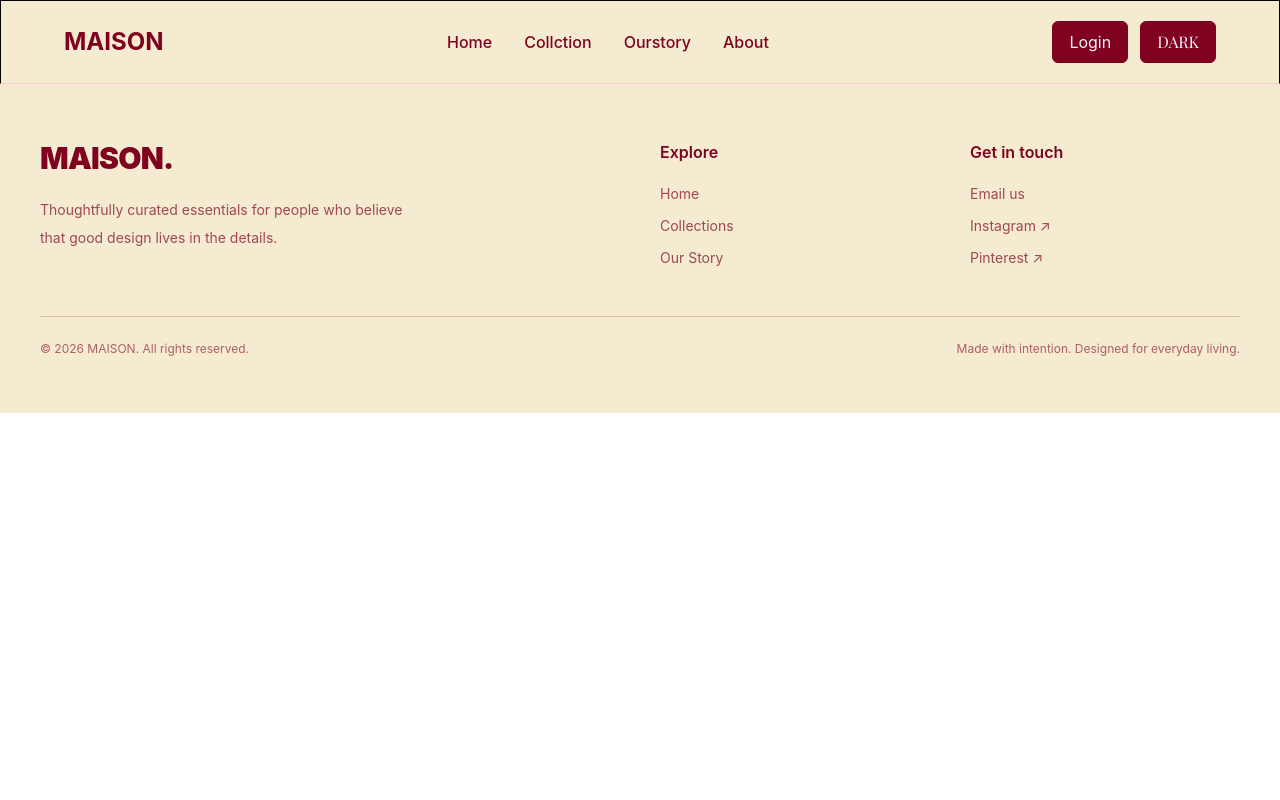
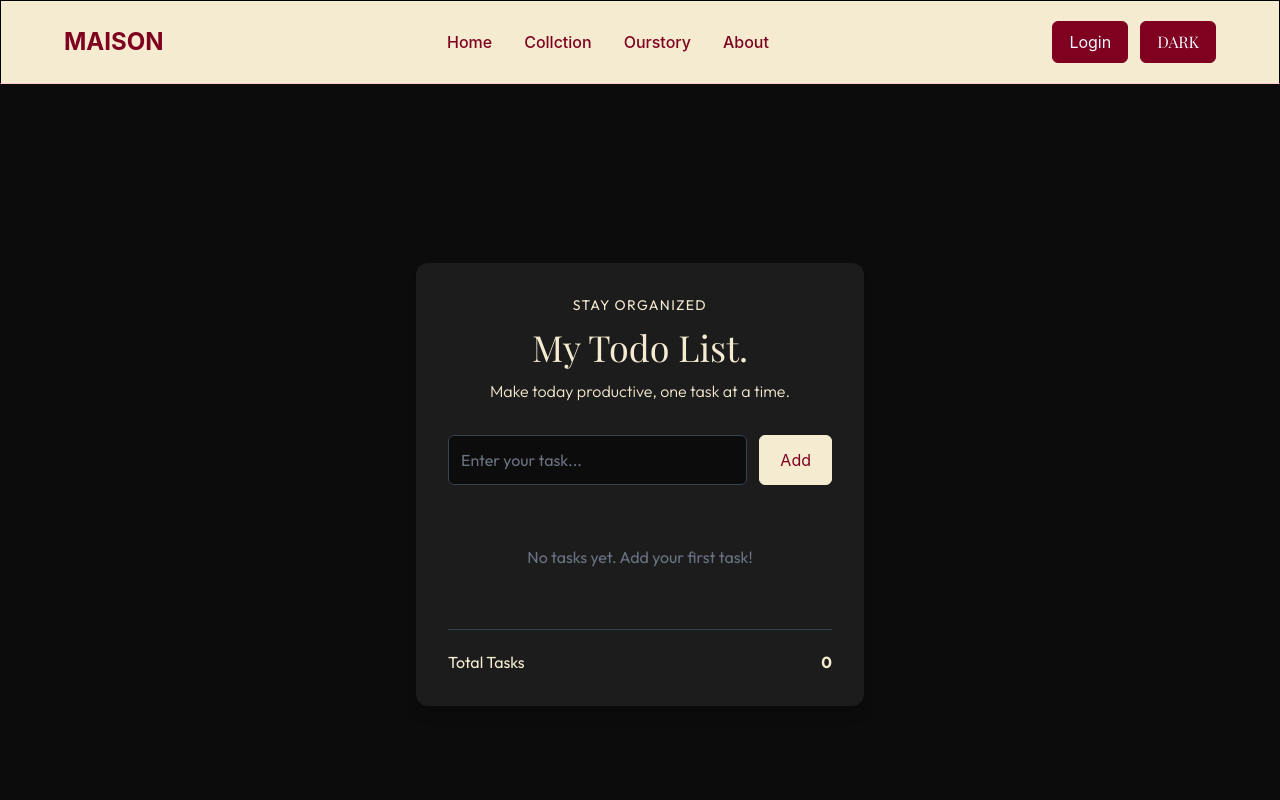
Before and after one commit to adarsh-devop/maison, a React (Vite) app: page /todo in a window 1280 px wide. Shown: the top 800 px of the page. Built offline with nearby package versions, Linux system fonts and the light colour scheme; a web font is replaced by a local one.

Commit message:
3 commit

```diff
--- a/src/App.jsx
+++ b/src/App.jsx
@@ -9,6 +9,7 @@ import Discover from "./components/Discover ";
 import Layout from "./Layout/Layout";
 import ProductDetils from "./pages/ProductDetils";
 import ThemeeProvider from "./Context/ThemeContext";
+import Todo from "./components/Todo";
 
 const App = () => {
   return (
@@ -22,6 +23,8 @@ const App = () => {
           <Route path="/con" element={<About/>}/>
           <Route path="/abo" element={<Ourstory/>}/>
           <Route path="/product/:id"  element={<ProductDetils/>}/>
+          <Route path="/todo"  element={<Todo/>}/>
+
       </Routes>
       <Footer/>
     </div>
--- a/src/Layout/Layout.jsx
+++ b/src/Layout/Layout.jsx
@@ -9,8 +9,7 @@ const Layout = ({}) => {
     <div>
         <Home />
         <Discover/>
-        <Counter/>
-        <Todo/>
+
     </div>
   )
 }
--- a/src/components/Footer.jsx
+++ b/src/components/Footer.jsx
@@ -11,7 +11,7 @@ function Footer() {
       className={`${
         nightMode
           ? "bg-black text-[#F5EBD0]"
-          : "bg-[#F5EBD0] text-[#7F011F]"
+          : "bg-[#7f011f]  text-[#F5EBD0]"
       }`}
     >
       <div className="max-w-7xl mx-auto px-6 lg:px-10 py-14">
@@ -24,7 +24,7 @@ function Footer() {
             </a>
 
             <p className={`mt-5 max-w-sm text-sm leading-7 ${
-              nightMode ? "text-[#F5EBD0]/70" : "text-[#7F011F]/70"
+              nightMode ? "text-[#F5EBD0]/70" : "text-[#F5EBD0]/70"
             }`}>
               Thoughtfully curated essentials for people who believe
               that good design lives in the details.
@@ -34,7 +34,7 @@ function Footer() {
           <div>
             <h3 className="font-semibold mb-5">Explore</h3>
             <ul className={`space-y-3 text-sm ${
-              nightMode ? "text-[#F5EBD0]/70" : "text-[#7F011F]/70"
+              nightMode ? "text-[#F5EBD0]/70" : "text-[#F5EBD0]/70"
             }`}>
               <li><a href="/" className="hover:opacity-70 transition">Home</a></li>
               <li><a href="#collections" className="hover:opacity-70 transition">Collections</a></li>
@@ -45,7 +45,7 @@ function Footer() {
           <div>
             <h3 className="font-semibold mb-5">Get in touch</h3>
             <ul className={`space-y-3 text-sm ${
-              nightMode ? "text-[#F5EBD0]/70" : "text-[#7F011F]/70"
+              nightMode ? "text-[#F5EBD0]/70" : "text-[#F5EBD0]/70"
             }`}>
               <li>
                 <a href="mailto:hello@maison.example" className="hover:opacity-70 transition">
@@ -62,7 +62,7 @@ function Footer() {
         <div className={`mt-12 pt-6 border-t flex flex-col sm:flex-row justify-between gap-3 text-xs ${
           nightMode
             ? "border-[#F5EBD0]/20 text-[#F5EBD0]/60"
-            : "border-[#7F011F]/20 text-[#7F011F]/60"
+            : "border-[#7F011F]/20 text-[#F5EBD0] /60"
         }`}>
           <p>© 2026 MAISON. All rights reserved.</p>
           <p>Made with intention. Designed for everyday living.</p>
--- a/src/components/Home.jsx
+++ b/src/components/Home.jsx
@@ -7,7 +7,7 @@ const Home = () => {
 
   return (
     <div
-      className={`flex items-center h-screen ${
+      className={`flex flex-col md:flex flex-row items-center h-screen ${
         nightMode ? "bg-[#0c0c0c]" : "bg-[#F5EBD0]"
       }`}
     >
--- a/src/components/Todo.jsx
+++ b/src/components/Todo.jsx
@@ -1,35 +1,144 @@
-import React from 'react'
-import { useState } from 'react'
+
+import React, { useState } from "react";
 
 const Todo = () => {
 
-    const [text,setText]=useState("")
-    const [todos,setTodos]=useState([])
+  const [text, setText] = useState("");
+  const [todos, setTodos] = useState([]);
+  const [editIndex, setEditIndex] = useState(null);
 
-    const addData = ()=>{
-        setTodos([...todos,text])
-        setText("")
+  const addData = () => {
+    if (text.trim() === "") {
+      alert("Enter a value");
+      return;
     }
 
-    const deleteData = (index)=>{
-        const updated = todos.filter((itm,indx)=>indx !== index )
-        setTodos(updated)
+    if (editIndex !== null) {
+      const updated = [...todos];
+      updated[editIndex] = text;
+      setTodos(updated);
+      setEditIndex(null);
+    } else {
+      setTodos([...todos, text]);
     }
 
+    setText("");
+  };
+
+  const deleteData = (index) => {
+    const updated = todos.filter((itm, indx) => indx !== index);
+    setTodos(updated);
+  };
+
+  const editTodo = (index) => {
+    setText(todos[index]);
+    setEditIndex(index);
+  };
+
   return (
-    <div>
-        <input type="text" value={text} onChange={(e)=>setText(e.target.value)} />
-        <button onClick={addData}>add</button>
-        <div>
-            {todos.map((item,intex)=>(
-                <div className="flex gap-3" key={intex}>
-                    <p>{item}</p>
-                    <button className='text-red-700 bg-red-400 p-1' onClick={()=>deleteData(intex)}>delete</button>
+    <div className="min-h-screen flex items-center justify-center p-5 bg-[#0c0c0c]">
+
+      <div className="w-full max-w-md p-8 rounded-xl shadow-lg bg-[#1c1c1c]">
+
+        {/* Heading */}
+        <div className="text-center mb-8">
+
+          <p className="uppercase text-sm tracking-widest font-out text-[#F5EBD0]">
+            Stay organized
+          </p>
+
+          <h1 className="font-ply text-4xl mt-3 text-[#F5EBD0]">
+            My Todo List.
+          </h1>
+
+          <p className="font-out font-light mt-3 text-[#F5EBD0]">
+            Make today productive, one task at a time.
+          </p>
+
+        </div>
+
+        {/* Input */}
+        <div className="flex gap-3 mb-7">
+
+          <input
+            type="text"
+            value={text}
+            onChange={(e) => setText(e.target.value)}
+            onKeyDown={(e) => e.key === "Enter" && addData()}
+            placeholder="Enter your task..."
+            className="flex-1 min-w-0 p-3 rounded-md border border-gray-700 bg-[#0c0c0c] text-[#F5EBD0] placeholder-gray-500 outline-none focus:border-[#F5EBD0] font-out"
+          />
+
+          <button
+            onClick={addData}
+            className="px-5 rounded-md border bg-[#F5EBD0] border-[#F5EBD0] text-[#7f011f] hover:bg-[#1c1c1c] hover:text-[#F5EBD0] transition"
+          >
+            {editIndex !== null ? "Update" : "Add"}
+          </button>
+
+        </div>
+
+        {/* Todo List */}
+        <div className="flex flex-col gap-3">
+
+          {todos.length === 0 ? (
+
+            <p className="text-center py-8 font-out text-gray-500">
+              No tasks yet. Add your first task!
+            </p>
+
+          ) : (
+
+            todos.map((item, index) => (
+
+              <div
+                key={index}
+                className="flex items-center justify-between gap-3 p-4 rounded-md border bg-[#0c0c0c] border-gray-800"
+              >
+
+                <p className="font-out text-[#F5EBD0] break-all">
+                  {item}
+                </p>
+
+                <div className="flex gap-2 shrink-0">
+
+                  <button
+                    onClick={() => editTodo(index)}
+                    className="bg-blue-900 text-blue-100 px-3 py-2 rounded-md hover:bg-blue-800 transition"
+                  >
+                    Edit
+                  </button>
+
+                  <button
+                    onClick={() => deleteData(index)}
+                    className="bg-red-500 text-red-100 px-3 py-2 rounded-md hover:bg-red-800 transition"
+                  >
+                    Delete
+                  </button>
+
                 </div>
-            ))}
+
+              </div>
+
+            ))
+
+          )}
+
         </div>
+
+        {/* Footer */}
+        <div className="flex justify-between mt-7 pt-5 border-t border-gray-700 font-out text-[#F5EBD0]">
+
+          <p>Total Tasks</p>
+
+          <p className="font-bold">{todos.length}</p>
+
+        </div>
+
+      </div>
+
     </div>
-  )
-}
+  );
+};
 
-export default Todo
+export default Todo;
```
